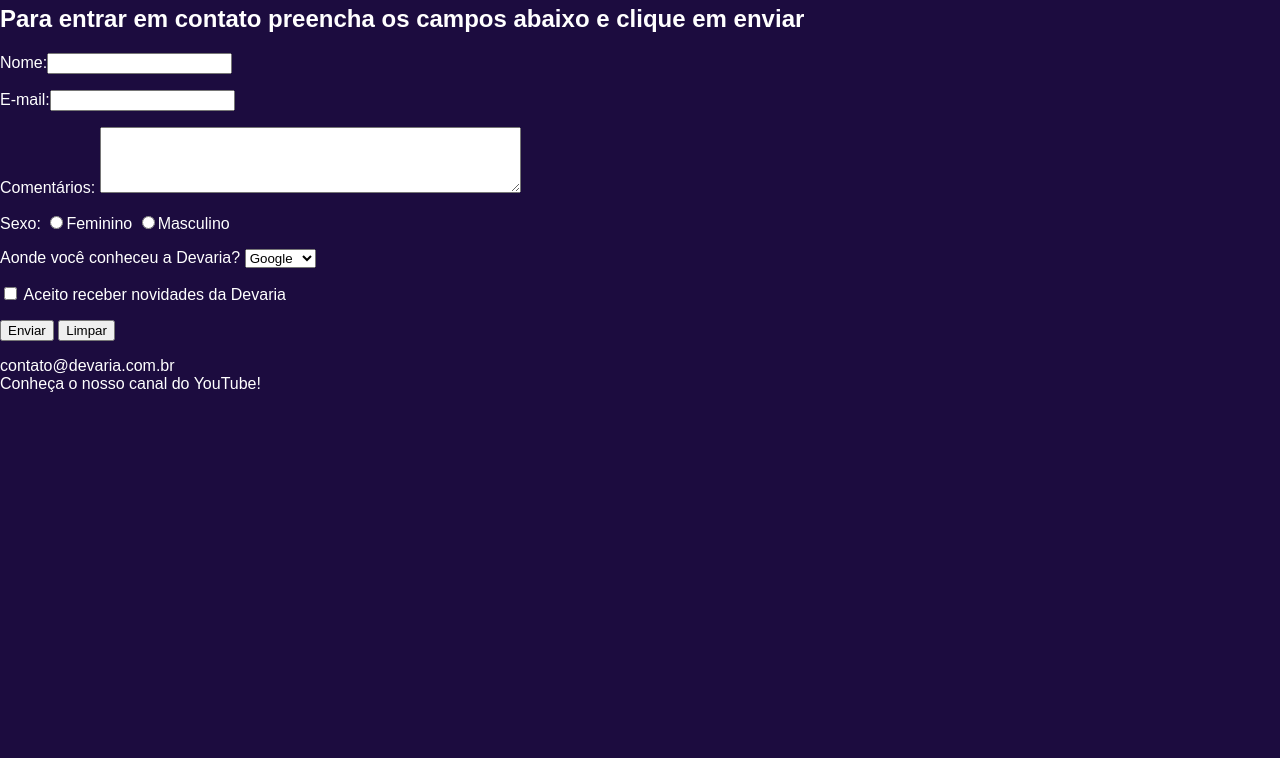
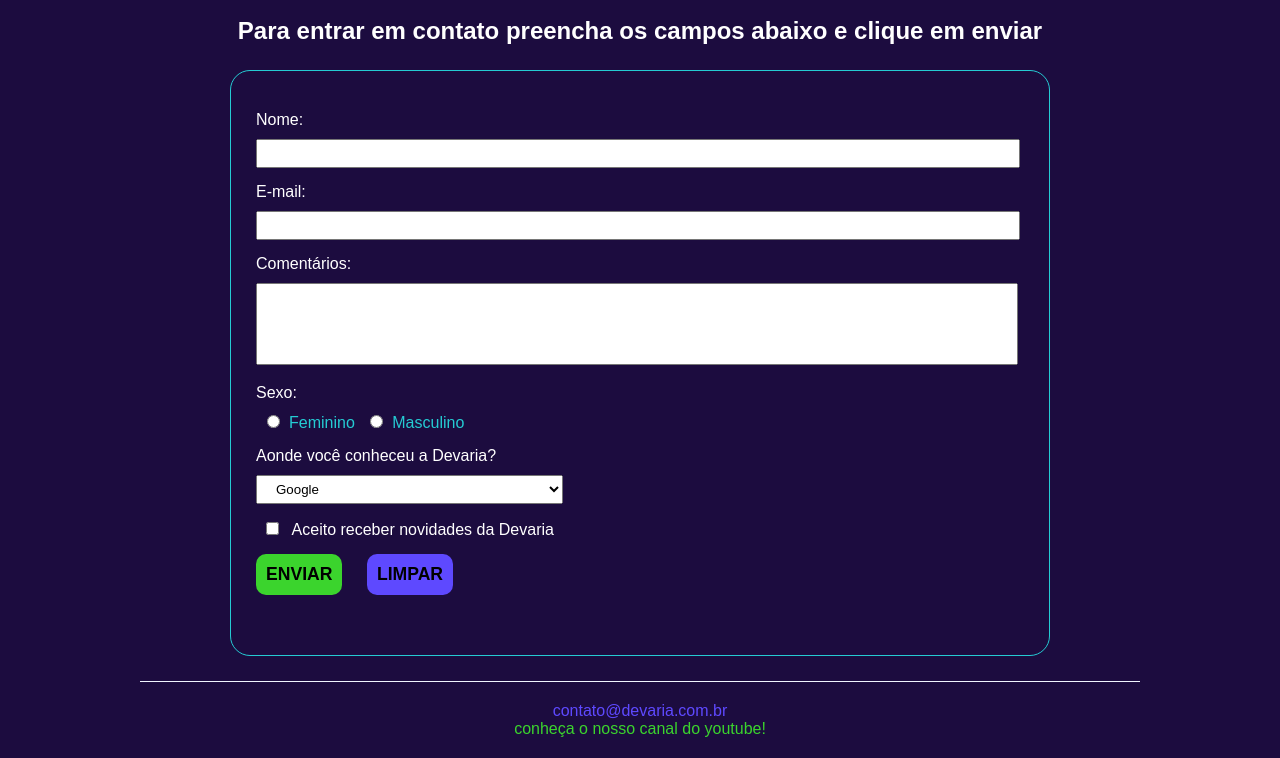
Before and after one commit to marifmnz/devaria-css, a plain HTML site: page FaleConosco.html in a window 1280 px wide. Shown: the part 152-910 px from the top of the page. Before the commit the page ends 800 px from the top, so only its background shows below. Drawn offline with Linux system fonts and the light colour scheme.

Commit message:
home, pagina professores e fale conosco

```diff
--- a/FaleConosco.html
+++ b/FaleConosco.html
@@ -4,7 +4,9 @@
         <meta charset="utf-8" />
         <meta name="viewport" content="width=device-width, initial-scale=1.0"/>
         <link rel="stylesheet" href="public/css/devaria.css" />
+        <link rel="stylesheet" href="public/css/footer.css" />
         <link rel="stylesheet" href="public/css/header.css" />
+        <link rel="stylesheet" href="public/css/faleconosco.css" />
         <title>Fale Conosco!</title>
     </head>
     <body>
@@ -23,25 +25,25 @@
                     </nav>
             </header>
             <main>
-                <h1>Fale com a Devaria através dessa página</h1>
-<h2>Para entrar em contato preencha os campos abaixo e clique em enviar</h2>
-<form action+="index.html">
-    <p>
+                <h1 class="title text-center">Fale com a Devaria através dessa página</h1>
+<h2 class="sub-title text-center">Para entrar em contato preencha os campos abaixo e clique em enviar</h2>
+<form action+="index.html" class="contact-form margin-horizontal-20px">
+    <div>
         <label>Nome:</label><input type="text" name="Nome" maxlength="70"/>
-    </p>
-          <p>
+    </div>
+          <div>
     <label>E-mail:</label><input type="text" name="Email" maxlength="150"/>
-        </p>
-        <p>
+          </div>
+        <div>
             <label>Comentários:</label>
             <textarea name="Comentario" rows="4" cols="50"></textarea>
-    </p>
-    <p>
+        </div>
+    <div>
         <label>Sexo:</label>
-        <input type="radio" name="Sexo"/><label>Feminino</label>
-        <input type="radio" name="Sexo"/><label>Masculino</label>
-    </p>
-    <p>
+        <input type="radio" name="Sexo"/><span>Feminino</span>
+        <input type="radio" name="Sexo"/><span>Masculino</span>
+    </div>
+    <div>
         <label>Aonde você conheceu a Devaria?</label>
         <select name="Conheceu">
             <option selected>Google</option>
@@ -49,15 +51,15 @@
             <option>Youtube</option>
             <option>Outros</option>
         </select>
-    </p>
-    <p>
+    </div>
+    <div>
         <input type="checkbox" name="Aceite" value="Aceite"/>
-        <label>Aceito receber novidades da Devaria</label>
-    </p>
-    <p>
+        <span>Aceito receber novidades da Devaria</span>
+    </div>
+    <div>
         <input type="submit" name="Enviar" value="Enviar"/>
         <input type="reset" name="Limpar" value="Limpar"/>
-    </p>
+    </div>
 </form>
             </main>
             <footer>
--- a/public/css/devaria.css
+++ b/public/css/devaria.css
@@ -1,6 +1,6 @@
 /* estilos globais do site */
 html {
-   height: 100px;
+   height: 100%;
 }
 
 body {
@@ -9,3 +9,32 @@ body {
     color: #fff;
     margin: 0;
 }
+
+.title {
+    padding: 0 20px;
+    font-size: 1.75em;
+    text-transform: uppercase;
+}
+
+h1.title {
+    margin: 40px auto 20px;
+}
+
+.text-justify {
+    text-align: justify;
+}
+
+.text-center {
+    text-align: center;
+}
+
+.margin-horizontal-20px {
+    margin-left: 20px;
+    margin-right: 20px;
+}
+
+@media screen and (min-width: 992px) {
+    .width-50pct-desktop {
+        width: 50% !important;
+    }
+}
--- /dev/null
+++ b/public/css/faleconosco.css
@@ -0,0 +1,91 @@
+/* estilos referentes a página fale conosco */
+
+.sub-title {
+    margin: 0 20px;
+}
+
+main .contact-form > div {
+    margin: 15px 0px
+}
+
+main .contact-form > div label {
+    display: block;
+    margin-bottom: 10px;
+}
+
+main .contact-form input,
+main .contact-form select,
+main .contact-form textarea {
+    width: 90%;
+    padding: 5px 15px;
+    outline-color: #3bd42d;
+}
+
+main .contact-form select {
+    width: 100%;
+}
+
+main .contact-form textarea {
+    resize: none;
+    padding-top: 15px;
+}
+
+main .contact-form > div input[type="radio"],
+main .contact-form > div input[type="checkbox"] {
+    width: 25px;
+}
+
+main .contact-form > div:nth-child(4) span {
+    color: #25cbd3;
+}
+
+main .contact-form > div input[type="submit"],
+main .contact-form > div input[type="reset"] {
+    width: 100%;
+    margin-bottom: 20px;
+    border: none;
+    text-transform: uppercase;
+    border-radius: 10px;
+    font-size: 1.1em;
+}
+
+main .contact-form > div input[type="submit"] {
+    background-color: #3bd42d;
+    padding: 10px;
+    font-weight: bold;
+}
+
+main .contact-form > div input[type="reset"] {
+    background-color: #5e49ff;
+    font-weight: bold;
+}
+
+@media screen and (min-width:992px) {
+    main .contact-form {
+        width: 60%;
+        border: 1px solid #25cbd3;
+        border-radius: 20px;
+        padding: 25px;
+        margin: 25px auto;
+    }
+
+    main .contact-form input,
+    main .contact-form textarea {
+    width: 95%;
+}
+
+main .contact-form select {
+    width: 40%;
+}
+
+main .contact-form > div input[type="submit"],
+main .contact-form > div input[type="reset"] {
+    width: auto;
+    padding: 10px;
+    outline: none;
+}
+
+main .contact-form > div input[type="submit"] {
+    margin-right: 20px;
+}
+}
--- a/public/css/footer.css
+++ b/public/css/footer.css
@@ -1 +1,16 @@
-/* estilos relacionados ao rodapé */
+footer {
+    text-align: center;
+    border-top: 1px solid #f0f5ff;
+    padding: 20px;
+    width: 75%;
+    margin: auto;
+    text-transform: lowercase;
+}
+
+footer section span:first-child {
+    color: #5e49ff
+}
+
+footer section span:last-child {
+    color: #3bd42d
+}
--- a/public/css/index.css
+++ b/public/css/index.css
@@ -1,5 +1,33 @@
-.cover-container
+main {
+    text-align: center;
+}
 
    .cover-container figure img {
     width: 100%;
    }
+
+   main h3.title {
+    font-size: 1.2em;
+   }
+
+   main section abbr {
+    color: #25cbd3;
+   }
+
+   @media screen and (min-width: 992px) {
+    .cover-container {
+        width: 40%;
+    }
+
+    .cover-container,
+    .section-video {
+       display: inline-block;
+    }
+     main .section-azure blockquote {
+        width: 70%;
+        margin: auto;
+        margin-bottom: 25px;
+        text-align: center;
+     }
+
+   }
```
Also changed, not shown: DevStars.html (+1 -0 lines), Professores.html (+9 -7 lines), index.html (+6 -11 lines), public/css/professores.css (added, +22 -0 lines).
